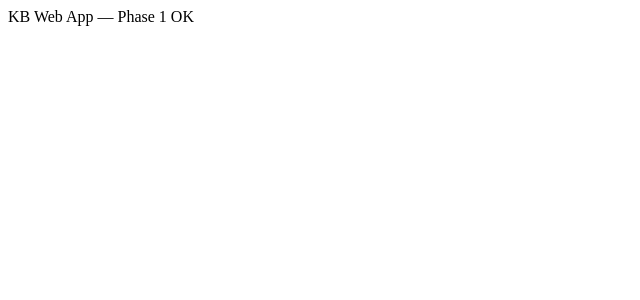
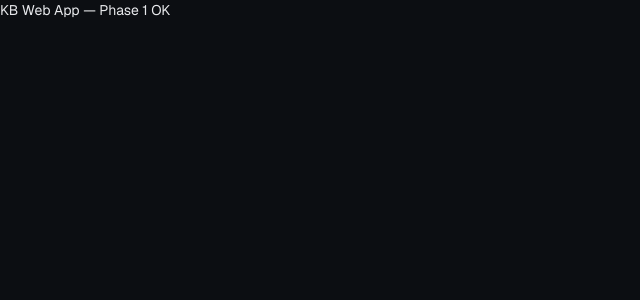
Before and after one commit to gerrit-hpc/cv-template, a Next.js app: page / in a window 1280 px wide. Shown: the top 300 px of the page, without its empty margins (0-640 px from the left). Built offline with nearby package versions, Linux system fonts and the light colour scheme.

Commit message:
phase 2: load Geist fonts and apply globals

```diff
--- a/app/layout.tsx
+++ b/app/layout.tsx
@@ -1,10 +1,12 @@
+import "@/app/globals.css";
 import type { ReactNode } from "react";
+import { geistSans, geistMono } from "@/lib/fonts";
 
 export const metadata = { title: "KB" };
 
 export default function RootLayout({ children }: { children: ReactNode }) {
   return (
-    <html lang="en">
+    <html lang="en" className={`${geistSans.variable} ${geistMono.variable}`}>
       <body>{children}</body>
     </html>
   );
--- /dev/null
+++ b/lib/fonts.ts
@@ -0,0 +1,5 @@
+import { GeistSans } from "geist/font/sans";
+import { GeistMono } from "geist/font/mono";
+
+export const geistSans = GeistSans;
+export const geistMono = GeistMono;
```
